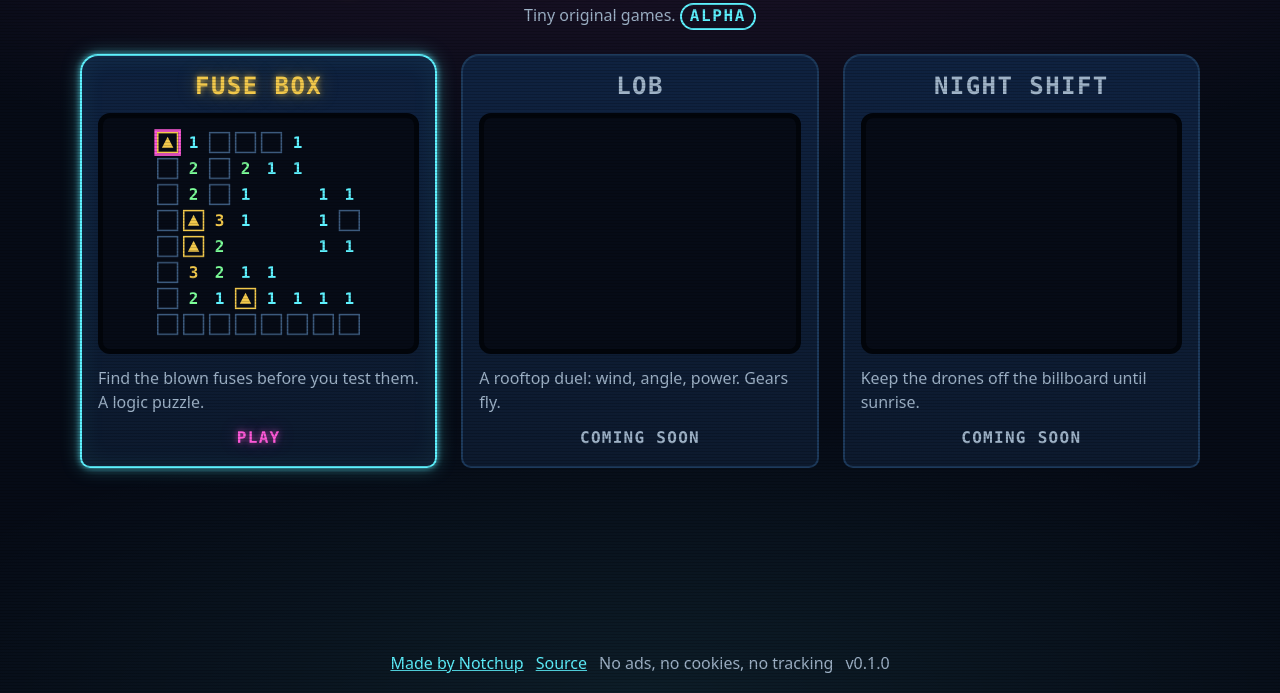
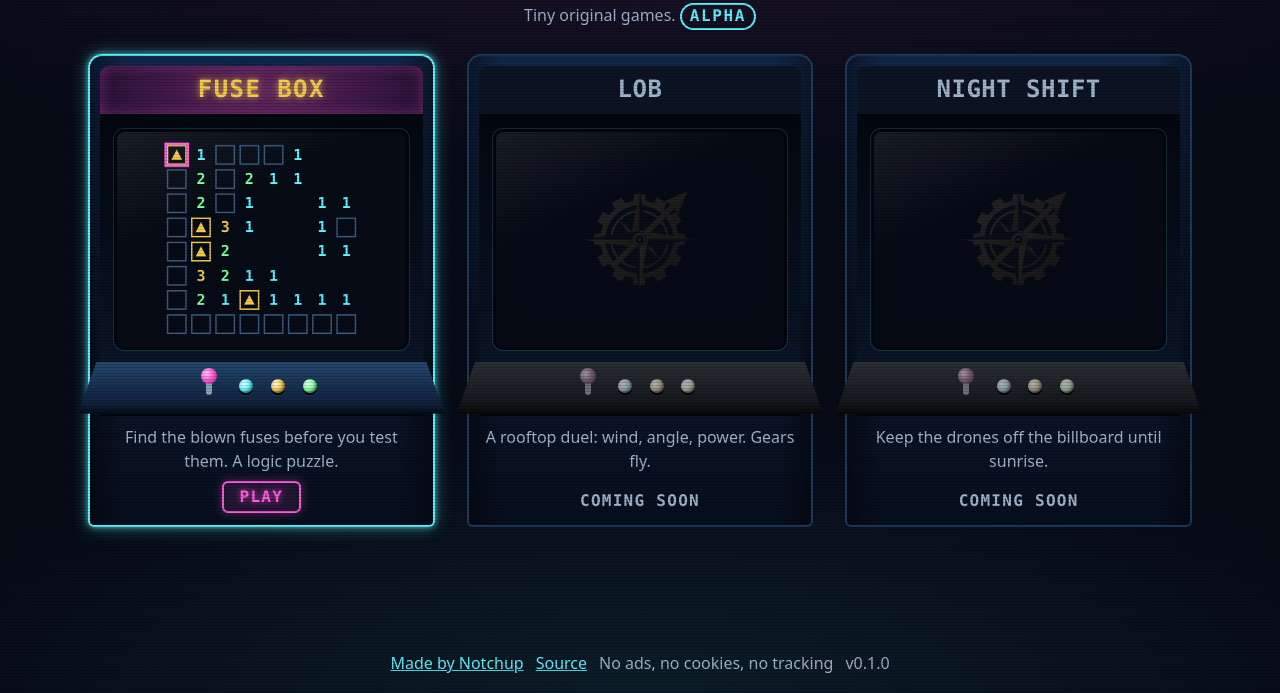
Before and after one commit to notchup-hq/arcade, a plain HTML site: page index.html in a window 1280 px wide. Shown: the part 107-800 px from the top of the page. Drawn offline with Linux system fonts and the light colour scheme.

Commit message:
feat: arcade-machine cabinets and a zoom into the game
- Each cabinet is an arcade machine in CSS only: lit marquee, screen
  in its bezel with the demo, control panel with stick and buttons,
  and a lit Play plate; games still coming stand unlit
- The cabinet's screen grows into the game in 0.3 s and shrinks back
  on the way out (cross-document view transition), off under reduced
  motion and a normal page load where unsupported
- Tests check each game's transition name and the motion guard

```diff
--- a/index.html
+++ b/index.html
@@ -43,24 +43,35 @@
     <ul class="cabinets">
       <li class="cabinet" data-game="fuse-box">
         <a href="games/fuse-box/">
-          <span class="cabinet-name">Fuse Box</span>
-          <span class="screen"><canvas class="screen-canvas" aria-hidden="true"></canvas></span>
+          <span class="cabinet-marquee"><span class="cabinet-name">Fuse Box</span></span>
+          <span class="cabinet-bezel"><span class="screen"><canvas class="screen-canvas" aria-hidden="true"></canvas></span></span>
+          <span class="cabinet-deck" aria-hidden="true"><span class="stick"></span><span class="knob"></span><span class="knob"></span><span class="knob"></span></span>
+          <span class="cabinet-base">
             <span class="cabinet-pitch">Find the blown fuses before you test them. A logic puzzle.</span>
             <span class="cabinet-play">Play</span>
+          </span>
         </a>
       </li>
       <li class="cabinet soon">
         <div class="cabinet-body">
-          <span class="cabinet-name">Lob</span>
+          <span class="cabinet-marquee"><span class="cabinet-name">Lob</span></span>
+          <span class="cabinet-bezel"><span class="screen"></span></span>
+          <span class="cabinet-deck" aria-hidden="true"><span class="stick"></span><span class="knob"></span><span class="knob"></span><span class="knob"></span></span>
+          <span class="cabinet-base">
             <span class="cabinet-pitch">A rooftop duel: wind, angle, power. Gears fly.</span>
             <span class="cabinet-play">Coming soon</span>
+          </span>
         </div>
       </li>
       <li class="cabinet soon">
         <div class="cabinet-body">
-          <span class="cabinet-name">Night Shift</span>
+          <span class="cabinet-marquee"><span class="cabinet-name">Night Shift</span></span>
+          <span class="cabinet-bezel"><span class="screen"></span></span>
+          <span class="cabinet-deck" aria-hidden="true"><span class="stick"></span><span class="knob"></span><span class="knob"></span><span class="knob"></span></span>
+          <span class="cabinet-base">
             <span class="cabinet-pitch">Keep the drones off the billboard until sunrise.</span>
             <span class="cabinet-play">Coming soon</span>
+          </span>
         </div>
       </li>
     </ul>
--- a/styles.css
+++ b/styles.css
@@ -129,6 +129,11 @@ button.sound[aria-pressed="false"] { color: var(--neon-muted); }
   letter-spacing: 0.1em;
 }
 
+/* Cabinets: each game is an arcade machine drawn in CSS, with no images. From the top: a lit marquee
+   with the name, the screen in its bezel (the attract-mode demo plays here), the control panel with a
+   stick and buttons, and the base with the pitch and a lit Play plate. A game still coming has its
+   marquee unlit and its screen off. Nothing here moves on its own. */
+
 /* Phone: the ready game is a big cabinet, the ones still coming share a row below it. */
 .cabinets {
   list-style: none;
@@ -141,72 +146,160 @@ button.sound[aria-pressed="false"] { color: var(--neon-muted); }
 .cabinet:not(.soon) { grid-column: 1 / -1; }
 
 .cabinet > a, .cabinet-body {
+  --side: 6px;               /* the cabinet's side panels, seen from the front */
   display: flex;
   flex-direction: column;
-  gap: 0.5rem;
   height: 100%;
-  padding: 0.75rem;
-  border: 2px solid var(--neon-cyan);
-  border-radius: 18px 18px var(--radius) var(--radius);
-  background: linear-gradient(to bottom, #0f2240, var(--surface));
-  box-shadow: var(--glow-cyan), inset 0 0 24px rgb(94 242 255 / 0.08);
+  border: 2px solid var(--neon-cyan);   /* the lit edge trim */
+  border-radius: 14px 14px 6px 6px;
+  background:
+    linear-gradient(to right, rgb(0 0 0 / 0.4), transparent 10% 90%, rgb(0 0 0 / 0.4)),
+    linear-gradient(to bottom, #12264a, #0a1528 70%, #070f1e);
+  box-shadow: var(--glow-cyan);
   color: var(--neon-ink);
   text-decoration: none;
 }
 .cabinet > a:hover { border-color: var(--neon-gold); box-shadow: var(--glow-gold); color: var(--neon-ink); }
 .cabinet.soon .cabinet-body { border-color: var(--line); box-shadow: none; }
 
+/* The marquee: a backlit sign, magenta light behind the name. */
+.cabinet-marquee {
+  display: block;
+  margin: var(--side) var(--side) 0;
+  padding: 0.4rem 0.25rem;
+  border-radius: 9px 9px 2px 2px;
+  border-bottom: 3px solid #02050b;
+  background: radial-gradient(70% 140% at 50% 50%, rgb(255 90 217 / 0.32), rgb(255 90 217 / 0.06) 75%), #1b0d2c;
+  box-shadow: inset 0 0 14px rgb(255 90 217 / 0.35);
+  text-align: center;
+}
+.soon .cabinet-marquee { background: #0c1424; box-shadow: none; }
+
 .cabinet-name {
   font: 800 1.25rem/1.2 var(--mono);
-  text-align: center;
   text-transform: uppercase;
   letter-spacing: 0.06em;
   color: var(--neon-gold);
   text-shadow: var(--glow-gold);
 }
-.soon .cabinet-name { color: var(--neon-muted); text-shadow: none; font-size: 1rem; }
+.soon .cabinet-name { color: var(--neon-muted); text-shadow: none; font-size: 1rem; letter-spacing: 0.02em; white-space: nowrap; }
 
+/* The bezel and the screen, with a still glass sheen over the picture. */
+.cabinet-bezel {
+  display: block;
+  margin: 0 var(--side);
+  padding: 8px;
+  background: linear-gradient(to bottom, #03070f, #0a1426);
+}
 .screen {
+  position: relative;
   display: block;
   aspect-ratio: 16 / 10;
-  border: 5px solid #02050b;
-  border-radius: 12px;
+  border: 3px solid #02050b;
+  border-radius: 10px;
   background: var(--neon-bg);
-  box-shadow: inset 0 0 30px rgb(0 0 0 / 0.9);
+  box-shadow: inset 0 0 30px rgb(0 0 0 / 0.9), 0 0 0 1px rgb(94 242 255 / 0.15);
   overflow: hidden;
 }
+.screen::after {
+  content: "";
+  position: absolute;
+  inset: 0;
+  pointer-events: none;
+  background: linear-gradient(155deg, rgb(255 255 255 / 0.08), transparent 35%);
+}
 .screen-canvas { display: block; width: 100%; height: 100%; }
-.cabinet-pitch { flex: 1; color: var(--neon-muted); display: none; }
+/* A screen that is off shows a faint Notchup mark, like a logo burnt into the glass. */
+.soon .screen { background: url("assets/mark.svg") center / 40% no-repeat, var(--neon-bg); }
+.soon .screen { aspect-ratio: 16 / 9; }
+.soon .screen::before { content: ""; position: absolute; inset: 0; background: rgb(6 11 22 / 0.88); }
+
+/* The control panel sticks out past the sides and slopes towards the player. */
+.cabinet-deck {
+  display: flex;
+  align-items: center;
+  justify-content: center;
+  gap: 0.9rem;
+  height: 2.5rem;
+  margin: 0 calc(-1 * var(--side) - 2px);
+  padding-bottom: 4px;
+  background: linear-gradient(to bottom, #24476f, #10213d 80%, #050b16);
+  clip-path: polygon(5% 0, 95% 0, 100% 100%, 0 100%);
+}
+.stick {
+  position: relative;
+  width: 6px;
+  height: 18px;
+  margin-right: 0.6rem;
+  border-radius: 3px;
+  background: #8aa0b8;
+}
+.stick::before {
+  content: "";
+  position: absolute;
+  left: 50%;
+  top: -9px;
+  width: 16px;
+  height: 16px;
+  margin-left: -8px;
+  border-radius: 50%;
+  background: radial-gradient(circle at 35% 35%, #ffd0f3, var(--neon-magenta) 45%, #8a1f72);
+}
+.knob {
+  width: 14px;
+  height: 14px;
+  border-radius: 50%;
+  background: radial-gradient(circle at 35% 35%, #ffffff, var(--knob) 45%, rgb(0 0 0 / 0.6));
+  box-shadow: 0 2px 0 #02050b;
+  --knob: var(--neon-cyan);
+}
+.knob + .knob { --knob: var(--neon-gold); }
+.knob + .knob + .knob { --knob: var(--neon-green); }
+.soon .cabinet-deck { filter: saturate(0.2) brightness(0.7); }
+
+/* The base: the pitch, and a lit plate where a coin door would be. */
+.cabinet-base {
+  flex: 1;
+  display: flex;
+  flex-direction: column;
+  align-items: center;
+  justify-content: flex-end;
+  gap: 0.5rem;
+  margin: 0 var(--side);
+  padding: 0.6rem 0.5rem 0.75rem;
+  border-top: 2px solid #02050b;
+}
+.cabinet-pitch { display: none; color: var(--neon-muted); text-align: center; }
 .cabinet-play {
+  padding: 0.1rem 1rem;
+  border: 2px solid var(--neon-magenta);
+  border-radius: 6px;
+  background: rgb(255 90 217 / 0.1);
   font: 700 1rem/1.5 var(--mono);
   text-align: center;
   text-transform: uppercase;
   letter-spacing: 0.08em;
   color: var(--neon-magenta);
   text-shadow: var(--glow-magenta);
+  box-shadow: 0 0 10px rgb(255 90 217 / 0.35);
 }
-.soon .cabinet-play { color: var(--neon-muted); text-shadow: none; }
+.soon .cabinet-base { padding-inline: 0.25rem; }
+.soon .cabinet-play { padding: 0; border: 0; background: none; color: var(--neon-muted); text-shadow: none; box-shadow: none; letter-spacing: 0.02em; white-space: nowrap; }
 
-/* Wider screens: three cabinets side by side, each with its screen and pitch. */
+/* Wider screens: three cabinets side by side, each with its pitch on the base. */
 @media (min-width: 48rem) {
   .marquee { padding: 2rem var(--gap) 1.5rem; }
   .marquee-logo { width: 4.5rem; height: 4.5rem; }
-  .cabinets { grid-template-columns: repeat(3, 1fr); gap: 1.5rem; }
+  .cabinets { grid-template-columns: repeat(3, 1fr); gap: 2rem; padding-inline: 0.5rem; }
   .cabinet:not(.soon) { grid-column: auto; }
-  .cabinet > a, .cabinet-body { padding: 1rem; gap: 0.75rem; }
-  .cabinet-name { font-size: 1.5rem; }
-  .screen { aspect-ratio: 4 / 3; }
-  .cabinet-pitch, .soon .cabinet-pitch { display: block; }
-  .soon .cabinet-name { font-size: 1.5rem; }
-  .soon .cabinet-body::after {
-    content: "";
-    order: 1;
-    aspect-ratio: 4 / 3;
-    border: 5px solid #02050b;
-    border-radius: 12px;
-    background: var(--neon-bg);
-  }
-  .soon .cabinet-pitch, .soon .cabinet-play { order: 2; }
+  .cabinet > a, .cabinet-body { --side: 10px; }
+  .cabinet-marquee { padding: 0.6rem 0.5rem; }
+  .cabinet-name, .soon .cabinet-name { font-size: 1.5rem; }
+  .cabinet-bezel { padding: 12px 14px; }
+  .screen, .soon .screen { aspect-ratio: 4 / 3; }
+  .soon .cabinet-play { letter-spacing: 0.08em; }
+  .cabinet-deck { height: 3.25rem; gap: 1.1rem; }
+  .cabinet-pitch { display: block; flex: 1; }
 }
 
 /* ---------- Footer: one slim line ---------- */
@@ -397,9 +490,31 @@ body.game { height: 100dvh; min-height: 0; }
 
 .note { text-align: center; color: var(--neon-muted); }
 
+/* ---------- From the hall into a game ---------- */
+
+/* Opening a game, the cabinet's screen grows into the game's play area in 0.3 s, and shrinks back on
+   the way out (a cross-document view transition). Each game's screen and play area share one name;
+   a name may be used once per page, so every game gets its own. Browsers without view transitions,
+   and visitors who asked for less motion, get a normal page load. */
+.cabinet[data-game] .screen, .game .game-main { view-transition-class: game-screen; }
+.cabinet[data-game="fuse-box"] .screen, .game[data-game="fuse-box"] .game-main { view-transition-name: fuse-box; }
+
 /* ---------- Motion, only when the visitor has not asked for less ---------- */
 
 @media (prefers-reduced-motion: no-preference) {
+  @view-transition { navigation: auto; }
+  ::view-transition-group(*) { animation-duration: 0.3s; animation-timing-function: ease-in-out; }
+  /* The page being left stays put while the next one fades in over it, and the screen grows as a
+     solid, lit screen, so the two pages never show through each other. */
+  ::view-transition-old(root) { animation: none; }
+  ::view-transition-group(*.game-screen) {
+    border-radius: 10px;
+    background: var(--neon-bg);
+    box-shadow: var(--glow-cyan);
+    overflow: hidden;
+  }
+  /* The demo's picture fades out early, before it is stretched much; the game fades in as it grows. */
+  ::view-transition-old(*.game-screen) { animation-duration: 0.12s; }
   /* The hall's logo: the gear rolls slowly, and now and then the arrow notches up and settles back. */
   .marquee-mark .logo-gear { animation: roll 40s linear infinite; }
   .marquee-mark .logo-arrow { animation: notch-up 8s ease-in-out infinite; }
```
Also changed, not shown: games/fuse-box/index.html (+1 -1 lines), tests/site.test.js (+18 -0 lines), 2 other files. Lines whose indentation alone changed are shown as unchanged.
